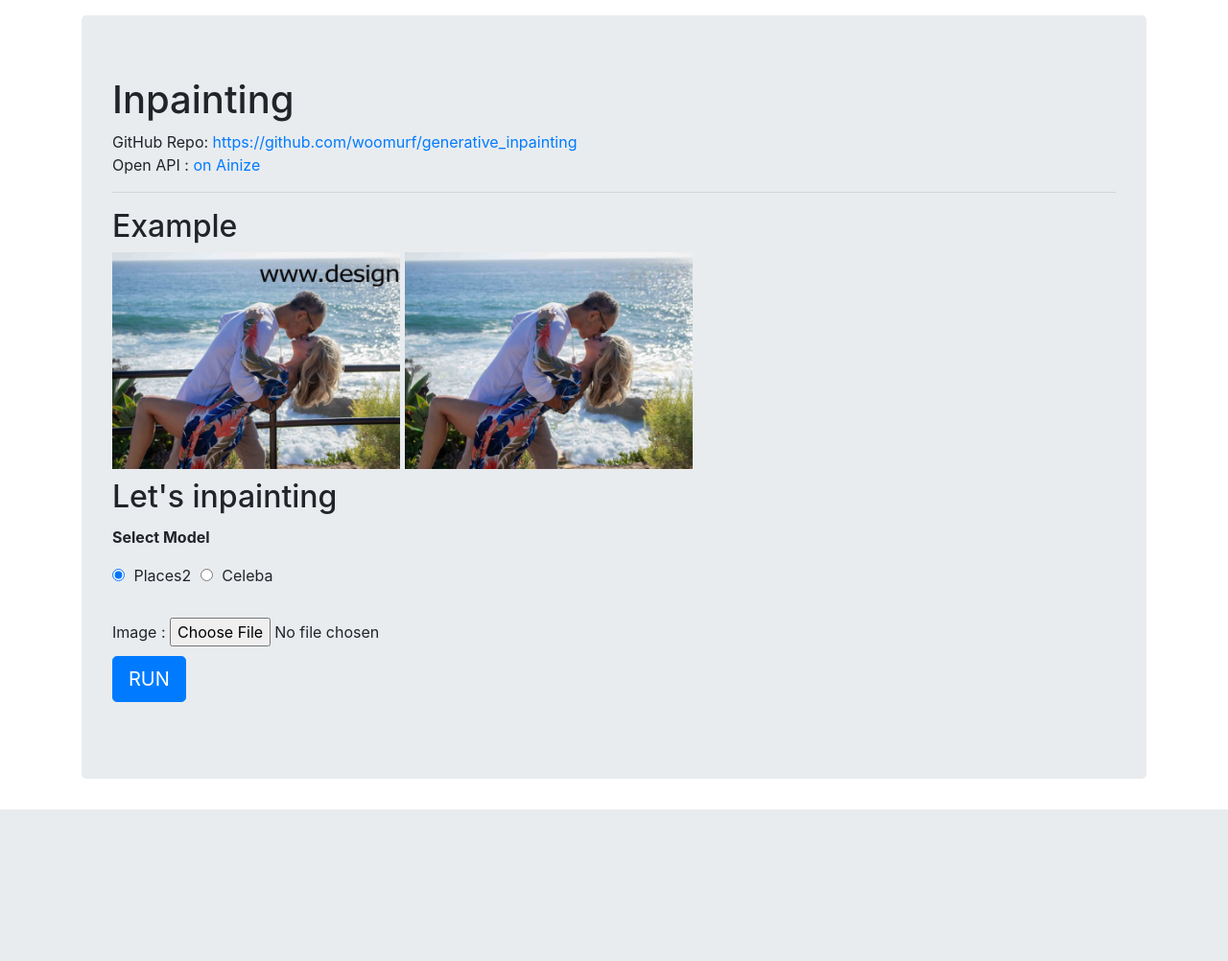
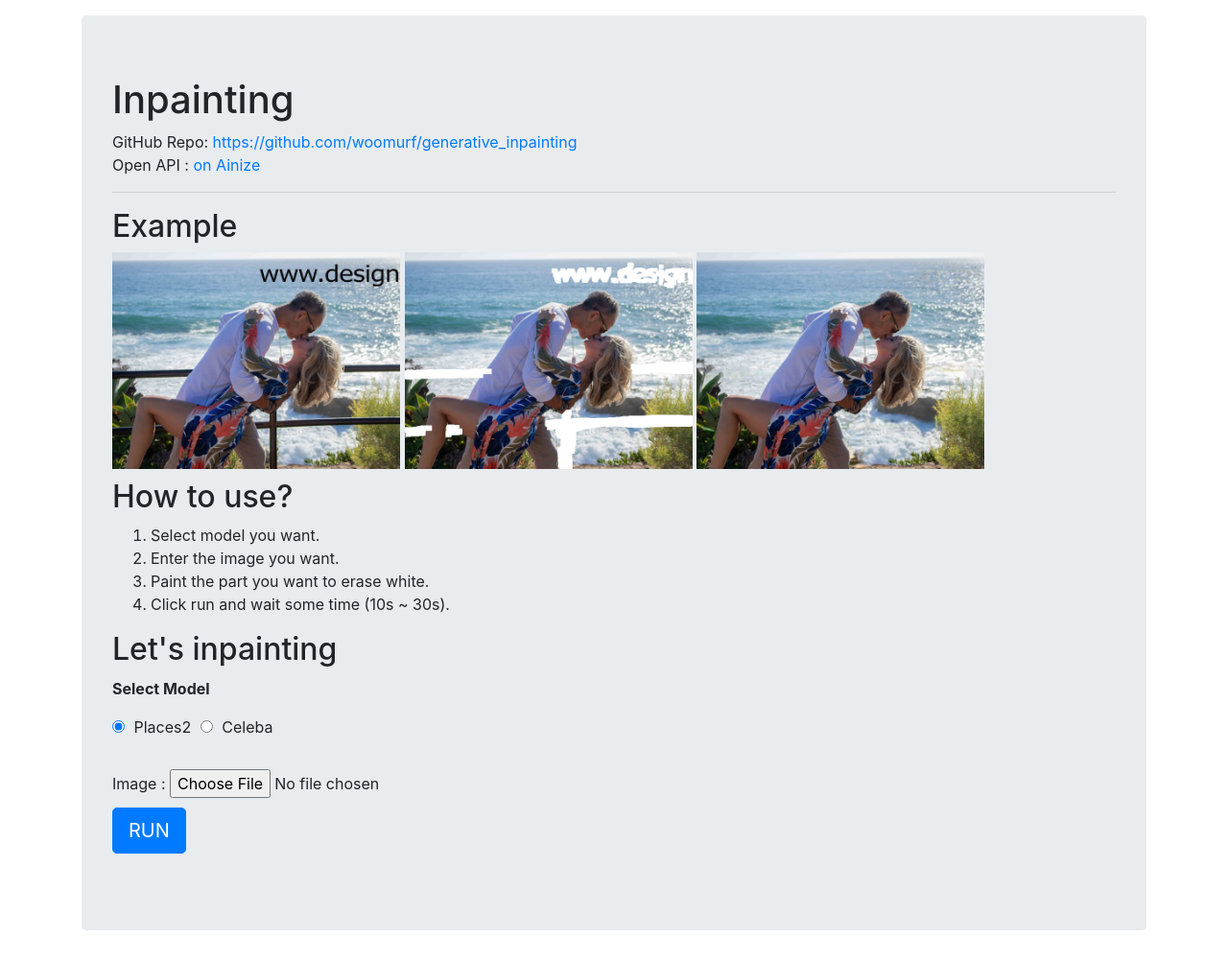
Before and after one commit to JiahuiYu/generative_inpainting, a Flask app: page / in a window 1280 px wide. Shown: the whole page at 96% size. Before the commit the page ends 844 px from the top, so only its background shows below. Run offline with Flask 2, Linux system fonts and the light colour scheme; some libraries are stand-ins or nearby versions.

Commit message:
add example & how to use

```diff
--- a/templates/index.html
+++ b/templates/index.html
@@ -52,14 +52,24 @@
                 <!-- Github link and Ainize link -->
                 <A>GitHub Repo: </A> <A href="https://github.com/woomurf/generative_inpainting"> https://github.com/woomurf/generative_inpainting </A>
                 <br>
-                <A>Open API : </A> <A href=""> on Ainize </A>
+                <A>Open API : </A> <A href="https://ainize.ai/project/woomurf/generative-inpainting"> on Ainize </A>
 
                 <hr class="solid">
                 <!-- If your project have a input files -->
                 <div style="margin-bottom: 10px;">
                     <h2>Example</h2>
                     <img id="sample1" style="display: inline-block;" width="300" src="https://raw.githubusercontent.com/woomurf/generative_inpainting/master/examples/places2/case1_raw.png">
-                    <img id="sample2" style="display: inline-block;" width="300" src="https://raw.githubusercontent.com/woomurf/generative_inpainting/master/examples/places2/case1_output.png">
+                    <img id="sample2" style="display: inline-block;" width="300" src="https://raw.githubusercontent.com/woomurf/generative_inpainting/master/examples/places2/case1_input.png">
+                    <img id="sample3" style="display: inline-block;" width="300" src="https://raw.githubusercontent.com/woomurf/generative_inpainting/master/examples/places2/case1_output.png">
+                </div>
+                <div id="explain">
+                    <h2>How to use?</h2>
+                    <ol>
+                        <li>Select model you want.</li>
+                        <li>Enter the image you want.</li>
+                        <li>Paint the part you want to erase white.</li>
+                        <li>Click run and wait some time (10s ~ 30s).</li>
+                    </ol>
                 </div>
                 <h2>Let's inpainting </h2>
                 <div id="model" style="margin-top: 10px;">
```
